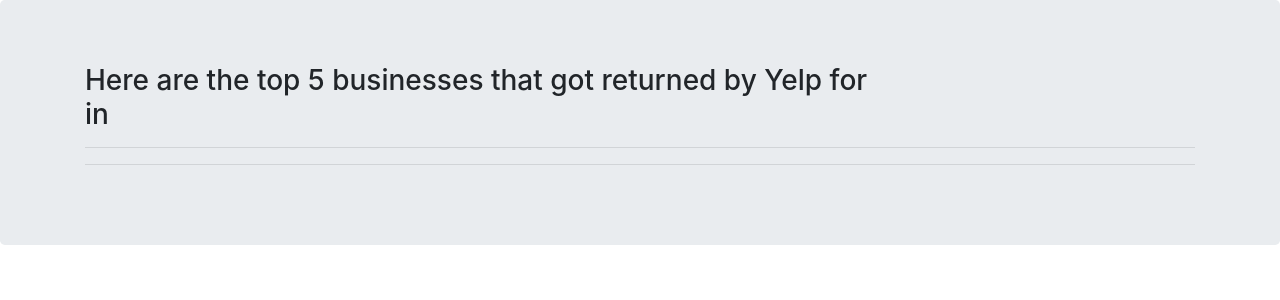
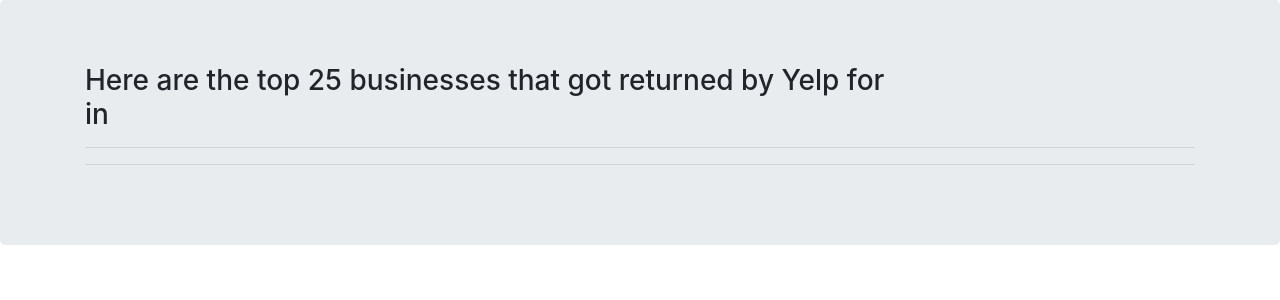
Before and after one commit to mz-pixel/yelp-app, a Flask app: template templates/display_results.html in a window 1280 px wide. Shown: the top 300 px of the page. Run offline with Flask 2, Linux system fonts and the light colour scheme; the template is opened without the code that fills it, so the values that code supplies are empty; some libraries are stand-ins or nearby versions.

Commit message:
increased limit

```diff
--- a/templates/display_results.html
+++ b/templates/display_results.html
@@ -10,7 +10,7 @@
 <body>
     <div class = "jumbotron">
         <div class = "container">
-            <h3> Here are the top 5 businesses that got returned by Yelp for <br>
+            <h3> Here are the top 25 businesses that got returned by Yelp for <br>
             {{ term }} in {{ location }}</h3>
             <hr><hr>
 
```
